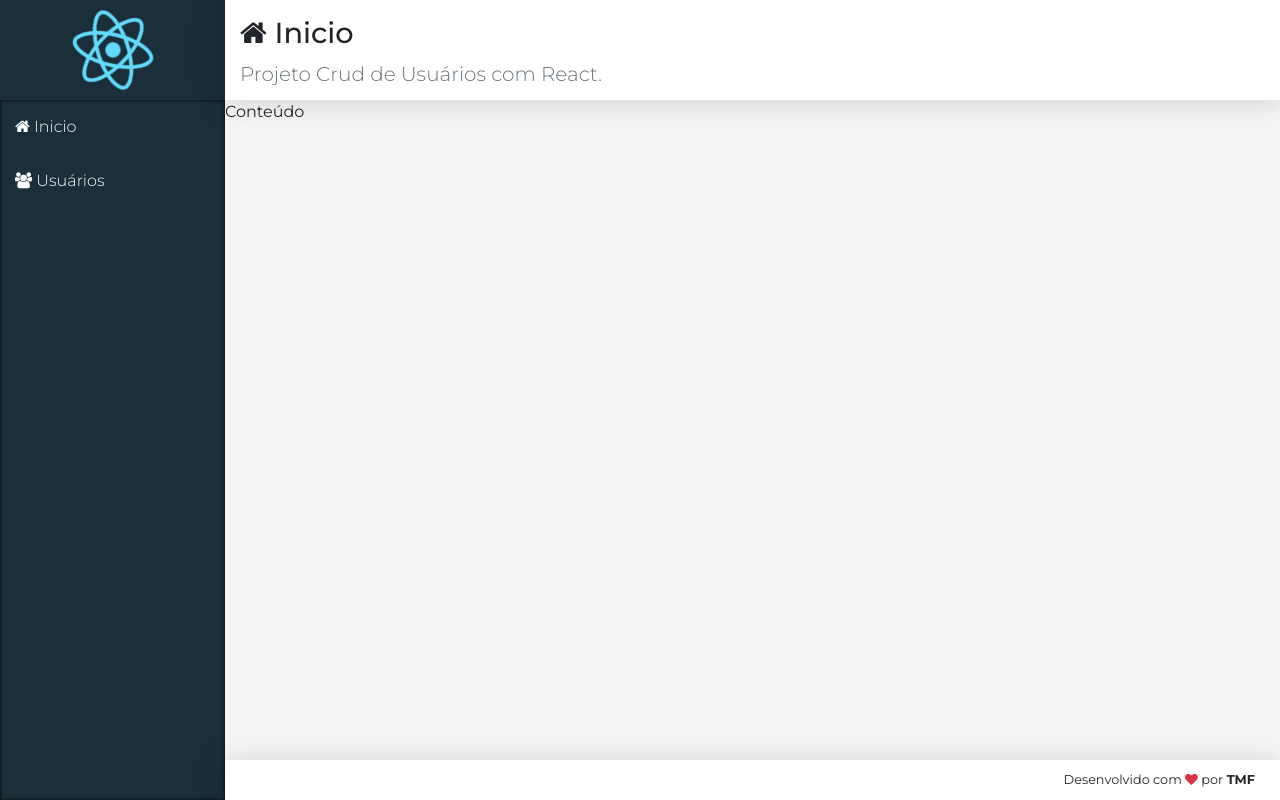
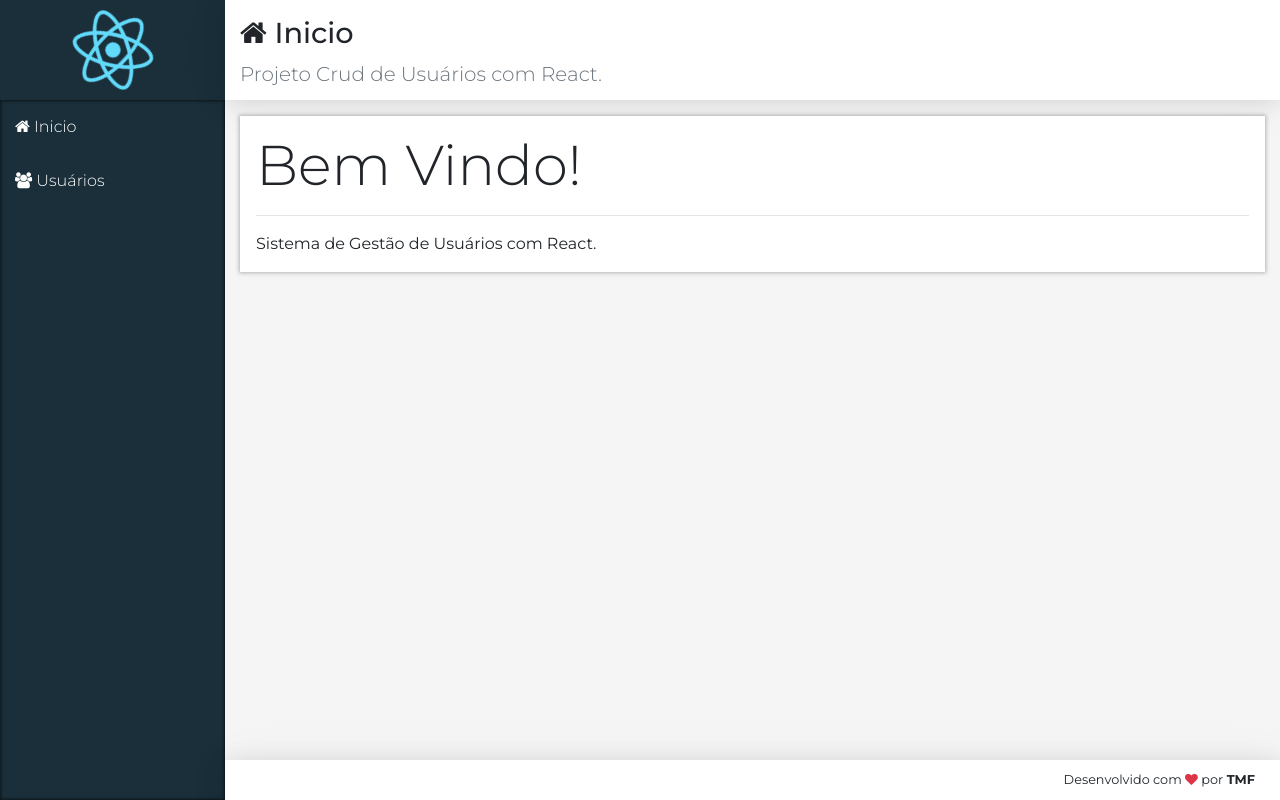
Before and after one commit to martins86/poc-react-gipod, a React (Create React App) app in the folder crud-user/frontend/: page / in a window 1280 px wide. Built offline with nearby package versions, Linux system fonts and the light colour scheme.

Commit message:
ajustando content da home

```diff
--- /dev/null
+++ b/crud-user/frontend/src/components/home-page/home.jsx
@@ -0,0 +1,17 @@
+import React from "react";
+
+import Content from "./../template/content";
+
+const Home = (props) => (
+  <Content
+    icon="home"
+    title="Inicio"
+    subtitle="Projeto Crud de Usuários com React."
+  >
+    <div className="display-4">Bem Vindo!</div>
+    <hr />
+    <p className="mb-0">Sistema de Gestão de Usuários com React.</p>
+  </Content>
+);
+
+export default Home;
--- a/crud-user/frontend/src/components/template/content.css
+++ b/crud-user/frontend/src/components/template/content.css
@@ -0,0 +1,4 @@
+main > div {
+  background-color: #FFFFFF;
+  box-shadow: 0 0 4px 1px rgba(0, 0, 0, 0.27);
+}
--- a/crud-user/frontend/src/components/template/content.jsx
+++ b/crud-user/frontend/src/components/template/content.jsx
@@ -6,7 +6,9 @@ import Header from "./header";
 const Content = (props) => (
   <React.Fragment>
     <Header {...props} />
-    <main className="content">Conteúdo</main>
+    <main className="content container-fluid">
+      <div className="p-3 mt-3">{props.children}</div>
+    </main>
   </React.Fragment>
 );
 
--- a/crud-user/frontend/src/main/app.jsx
+++ b/crud-user/frontend/src/main/app.jsx
@@ -6,18 +6,14 @@ import "./app.css";
 
 import Logo from "../components/template/logo";
 import Nav from "../components/template/nav";
-import Content from "../components/template/content";
+import Home from "../components/home-page/home";
 import Footer from "../components/template/footer";
 
 const App = (props) => (
   <div className="app">
     <Logo />
     <Nav />
-    <Content
-      icon="home"
-      title="Inicio"
-      subtitle="Projeto Crud de Usuários com React."
-    />
+    <Home />
     <Footer />
   </div>
 );
```
